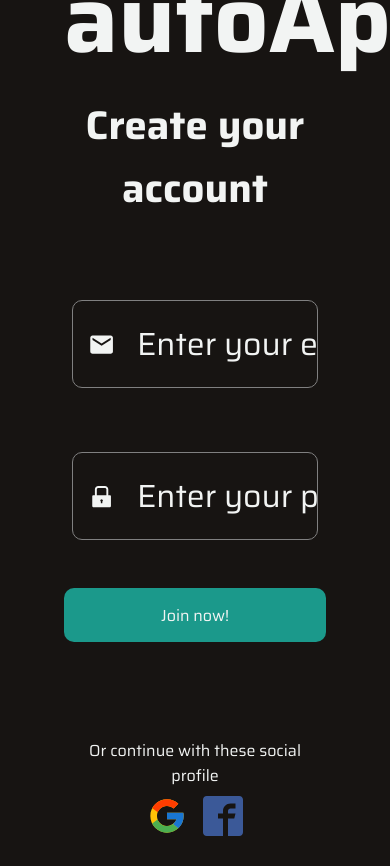
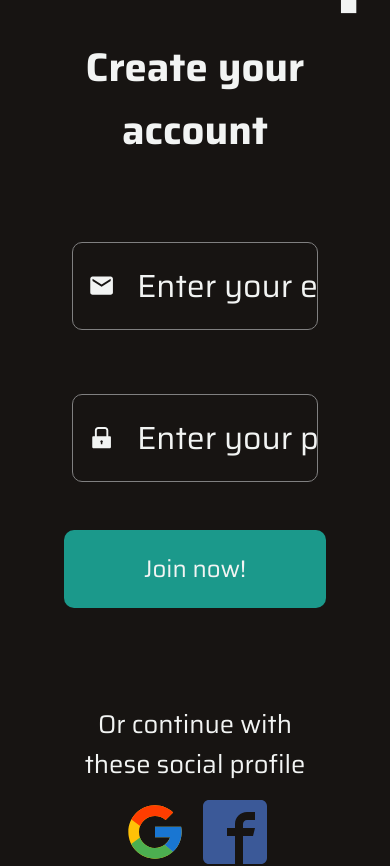
Before and after one commit to Clanhouse/project-autoapplynet, a React (Create React App) app in the folder frontend/: page /auth in a window 390 px wide. Shown: the top 866 px of the page. Built offline with nearby package versions, Linux system fonts and the light colour scheme.

Commit message:
apply laptop breakpoint

```diff
--- a/frontend/src/components/Auth/styled.ts
+++ b/frontend/src/components/Auth/styled.ts
@@ -76,6 +76,14 @@ export const AuthWrapper = styled.div`
       margin-top: 2rem;
       color: var(--text-color-primary);
       text-align: center;
+
+      @media ${device.tablet} {
+        font-size: 1.6rem;
+      }
+    }
+
+    .paragraph:last-child {
+      margin-top: 0rem;
     }
 
     .btn-switch {
@@ -85,7 +93,11 @@ export const AuthWrapper = styled.div`
       color: var(--color-primary);
       font-size: 1rem;
       cursor: pointer;
-      padding-left: 0.3rem;
+      padding-left: 0.4rem;
+
+      @media ${device.tablet} {
+        font-size: 1.6rem;
+      }
     }
   }
 `;
@@ -94,7 +106,7 @@ export const Socials = styled.div`
   display: flex;
   justify-content: center;
   align-items: center;
-  margin: 0.5rem 0rem;
+  margin: 1rem 0rem;
 
   .social-icon {
     height: 2.5rem;
@@ -102,6 +114,11 @@ export const Socials = styled.div`
     margin: 0 0.5rem;
     cursor: pointer;
     transition: all 0.2s;
+
+    @media ${device.tablet} {
+      height: 4rem;
+      width: 4rem;
+    }
 
     &:hover {
       transform: translateY(-3px);
@@ -138,6 +155,8 @@ export const FormWrapper = styled.div`
 
     @media ${device.tablet} {
       margin: 1rem 0rem;
+      padding: 1.25rem 4rem;
+      font-size: 1.5rem;
     }
 
     &:hover {
```
